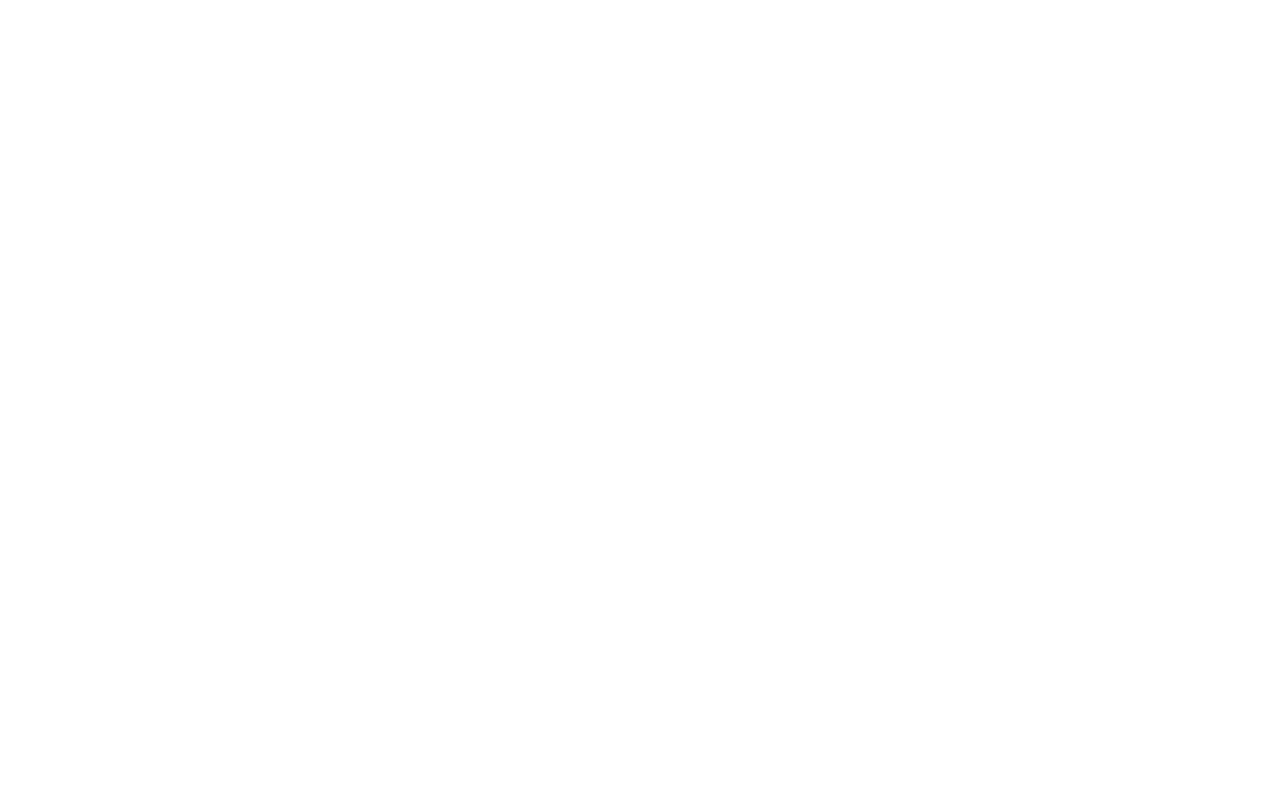
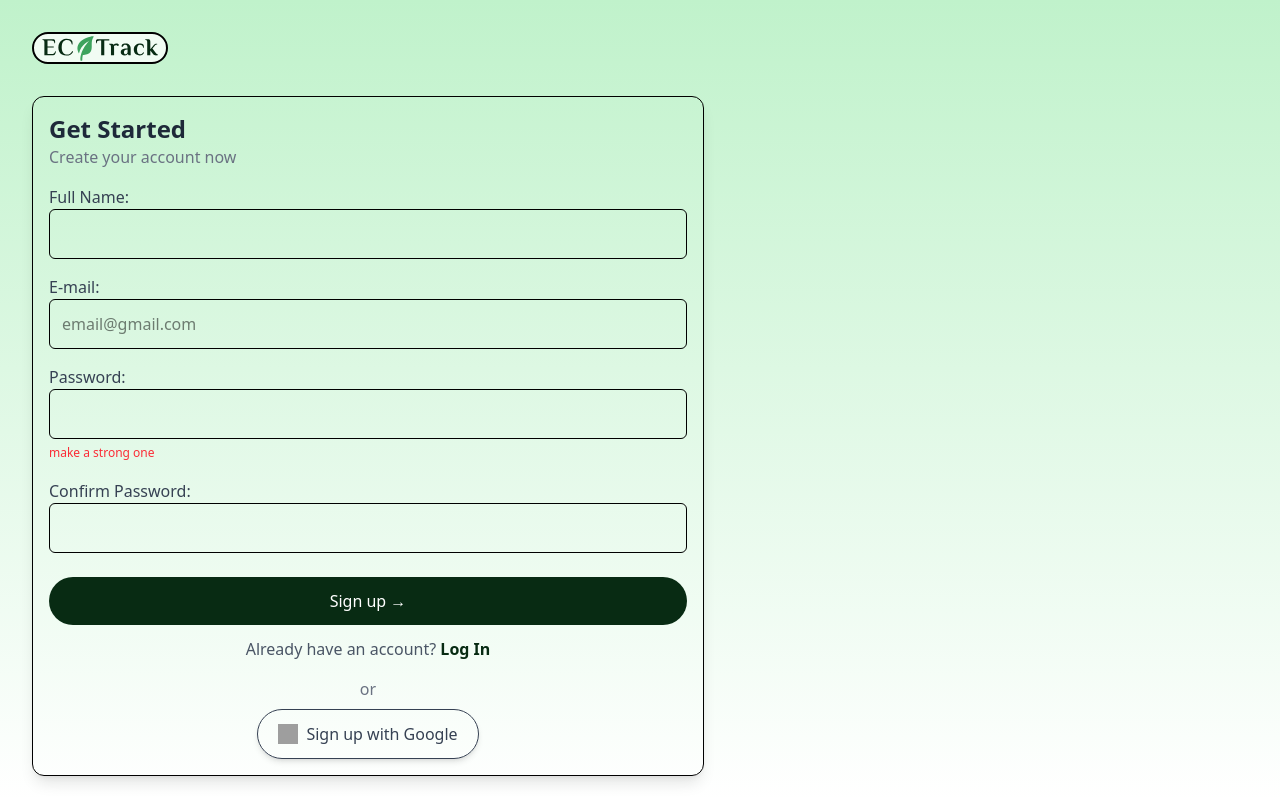
Before and after one commit to tonima26122004/EcoTrack, a React (Vite) app: page /fregister in a window 1280 px wide. Before the commit this address had no page. Built offline with nearby package versions, Linux system fonts and the light colour scheme; grey boxes are pictures that could not be loaded.

Commit message:
Add farmer registration component and update login layout

```diff
--- a/src/App.jsx
+++ b/src/App.jsx
@@ -7,12 +7,14 @@
 import Ecotalk_identification from './components/chat/Ecotalk_identification';
 import Forum from './components/forum/forum';
 import Login from './components/authentication/login/login';
+import Fregister from './components/authentication/farmeregister/farmer_register';
 function App() {
   return (
 
 <div>
   <Router>
     <Routes>
+      <Route path="/fregister" element={<Fregister />} />
       <Route path="/chat" element={<Chat />} />
       <Route path="/login" element={<Login />} />
       <Route path="/trail" element={<Trail />} />
--- /dev/null
+++ b/src/components/authentication/farmeregister/farmer_register.jsx
@@ -0,0 +1,101 @@
+import React, { useState } from "react";
+
+const Fregister = () => {
+  const [formData, setFormData] = useState({
+    fullName: "",
+    email: "",
+    password: "",
+    confirmPassword: "",
+  });
+
+  const handleChange = (e) => {
+    setFormData({ ...formData, [e.target.name]: e.target.value });
+  };
+
+  return (
+    <div className="h-full w-full absolute bg-gradient-to-t from-transparent to-[#C0F2CB]">
+      <div>
+        <img src="logo.svg" alt="Logo" className="m-8" />
+
+        <div className="flex  items-center m-8 ">
+          <div className="bg-transparent border p-4 rounded-xl shadow-lg w-full min-w-2xl max-w-lg">
+            <h2 className="text-2xl font-semibold text-gray-800">Get Started</h2>
+            <p className="text-gray-500 mb-4">Create your account now</p>
+
+            {/* Full Name */}
+            <label className="block text-gray-700 font-medium">Full Name:</label>
+            <input
+              type="text"
+              name="fullName"
+              value={formData.fullName}
+              onChange={handleChange}
+              className="w-full p-3 border rounded-md focus:outline-none focus:ring-2 focus:ring-[#082B13]"
+            />
+
+            {/* Email */}
+            <label className="block mt-4 text-gray-700 font-medium">E-mail:</label>
+            <input
+              type="email"
+              name="email"
+              value={formData.email}
+              onChange={handleChange}
+              className="w-full p-3 border rounded-md focus:outline-none focus:ring-2 focus:ring-[#082B13]"
+              placeholder="email@gmail.com"
+            />
+
+            {/* Password */}
+            <label className="block mt-4 text-gray-700 font-medium">Password:</label>
+            <input
+              type="password"
+              name="password"
+              value={formData.password}
+              onChange={handleChange}
+              className="w-full p-3 border rounded-md focus:outline-none focus:ring-2 focus:ring-[#082B13]"
+            />
+            <span className="text-xs text-red-500">make a strong one</span>
+
+            {/* Confirm Password */}
+            <label className="block mt-4 text-gray-700 font-medium">
+              Confirm Password:
+            </label>
+            <input
+              type="password"
+              name="confirmPassword"
+              value={formData.confirmPassword}
+              onChange={handleChange}
+              className="w-full p-3 border rounded-md focus:outline-none focus:ring-2 focus:ring-[#082B13]"
+            />
+
+            {/* Sign Up Button */}
+            <button className="w-full bg-[#082B13] text-white mt-6 py-3 rounded-full flex justify-center items-center gap-2 hover:bg-[#082B13]">
+              Sign up →
+            </button>
+
+            {/* Login Option */}
+            <p className="text-center mt-3 text-gray-600">
+              Already have an account?{" "}
+              <a href="/login" className="text-[#082B13] font-semibold">
+                Log In
+              </a>
+            </p>
+
+            {/* Google Sign-up */}
+            <div className="mt-4 flex flex-col items-center">
+              <span className="text-gray-500">or</span>
+              <button className="mt-2 flex items-center gap-2 border px-5 py-3 rounded-full text-gray-700 shadow-md">
+                <img
+                  src="https://upload.wikimedia.org/wikipedia/commons/thumb/5/53/Google_%22G%22_Logo.svg/512px-Google_%22G%22_Logo.svg.png"
+                  alt="Google"
+                  className="w-5 h-5"
+                />
+                Sign up with Google
+              </button>
+            </div>
+          </div>
+        </div>
+      </div>
+    </div>
+  );
+};
+
+export default Fregister;
--- a/src/components/authentication/login/log.jsx
+++ b/src/components/authentication/login/log.jsx
@@ -2,15 +2,31 @@
 
 function log() {
   return (
-    <div className='flex  items-center'>
-      <div>
+    <div className='flex '>
+      <div className='ml-20'>
         <img
           src="farmer.svg"
           alt="Logo"
           className='ml-60'
         />
-        <div className='flex ml-36 text-xl text-center mt-2 font-semibold'>I'm here to cultivate growth <br/> as a FarmMaster.</div>
-        <div className='ml-36 text-center'>Guide farming for smooth growth.</div>
+        <div className='flex ml-36 text-2xl text-center mt-2 font-semibold'>I'm here to cultivate growth <br/> as a FarmMaster.</div>
+        <div className='ml-36 text-center text-lg'>Guide farming for smooth growth.</div>
+        <button className='bg-[#082B13] text-white p-3 w-32 rounded-lg ml-52 mt-4 text-xl'>Login</button>
+        <div className='ml-48 mt-4'>Don't have an account?</div>
+        <button className='ml-60 text-xl text-[#2BA84A] underline'> Sign Up</button>
+      </div>
+      <div className='border border-gray-600 h-96 ml-72 '></div>
+      <div className='ml-30'>
+        <img
+          src="medicine.svg"
+          alt="Logo"
+          className='ml-60'
+        />
+        <div className='flex ml-36 text-2xl text-center mt-2 font-semibold'>I'm here to nurture nature <br/> as a LifeGrower.</div>
+        <div className='ml-36 text-center text-lg'>Nurture plants for healthy growth.</div>
+        <button className='bg-[#082B13] text-white p-3 w-32 rounded-lg ml-52 mt-4 text-xl'>Login</button>
+        <div className='ml-48 mt-4'>Don't have an account?</div>
+        <button className='ml-60 text-xl text-[#2BA84A] underline'> Sign Up</button>
       </div>
     </div>
   )
```
